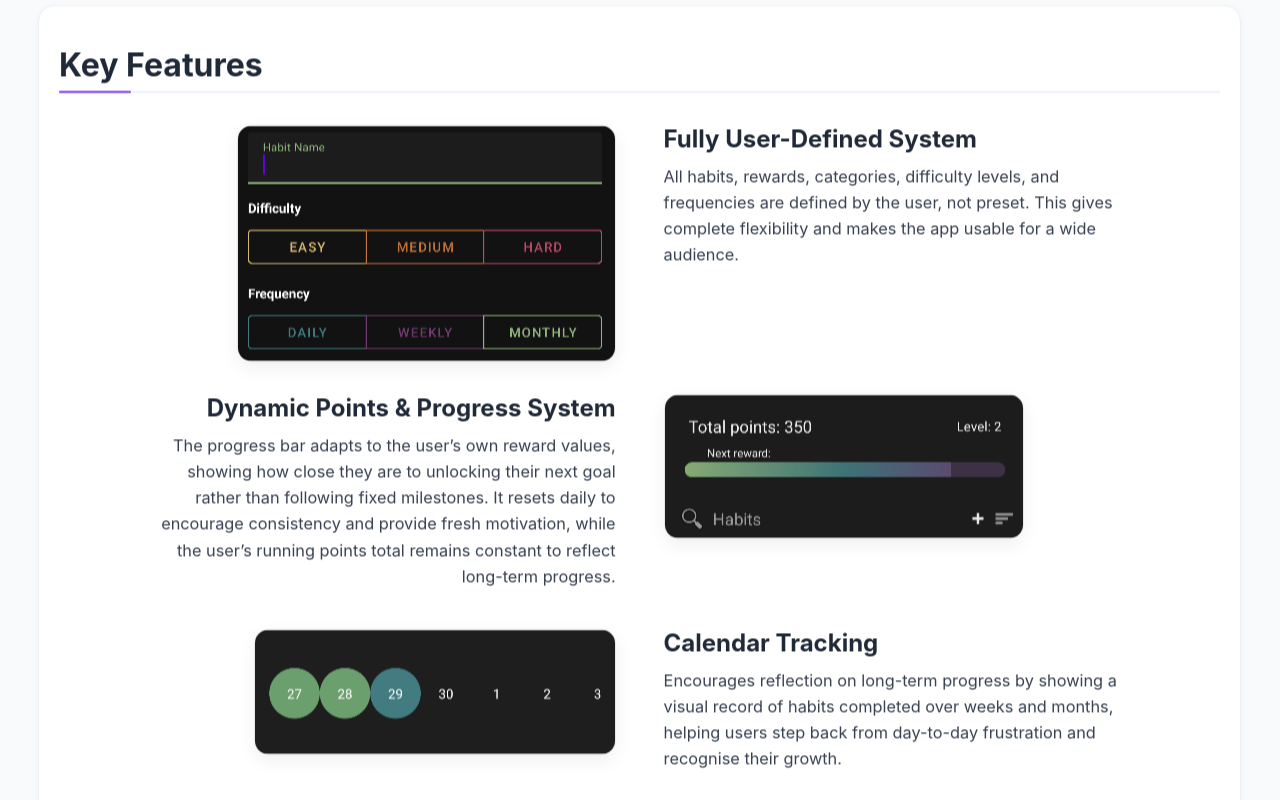
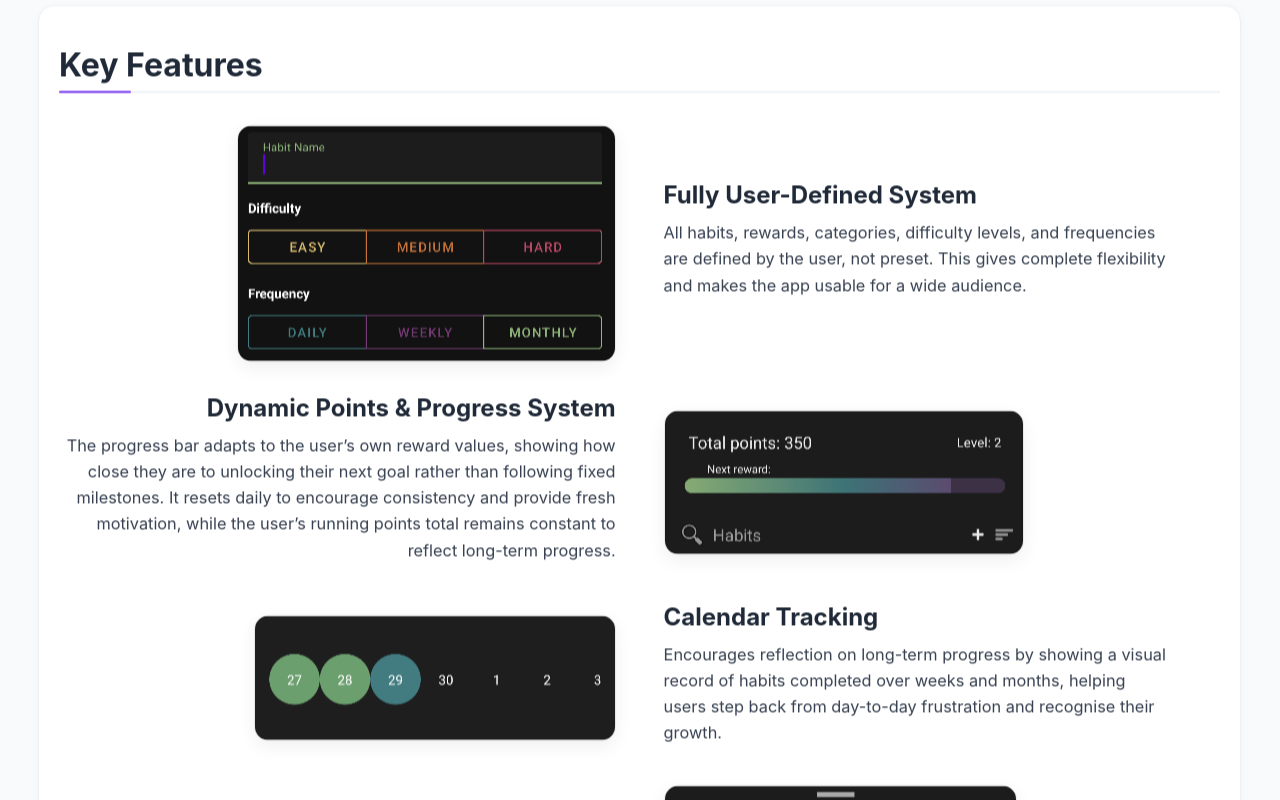
Before and after one commit to Emily36863/Portfolio, a React (Vite) app: page /projects/motivation-app in a window 1280 px wide. Shown: the part 1020-1820 px from the top of the page. Built offline with nearby package versions, Linux system fonts and the light colour scheme.

Commit message:
OMG Project page pretty much done

```diff
--- a/src/App.css
+++ b/src/App.css
@@ -378,7 +378,7 @@ a:hover {
 .feature-row {
   display: grid;
   gap: 20px; /* mobile spacing */
-  align-items: start;
+  align-items: center;
   margin: 32px 0;
 }
 
@@ -429,13 +429,13 @@ a:hover {
   .feature-row:not(.reverse) .feature-copy {
     justify-self: start; /* left edge sits on the center (start of right col) */
     text-align: left;
-    max-width: 46ch;
+    max-width: 60qb;
     margin: 0;
   }
   .feature-row.reverse .feature-copy {
     justify-self: end; /* right edge sits on the center (end of left col) */
     text-align: right;
-    max-width: 46ch;
+    max-width: 60ch;
     margin: 0;
   }
 
```
